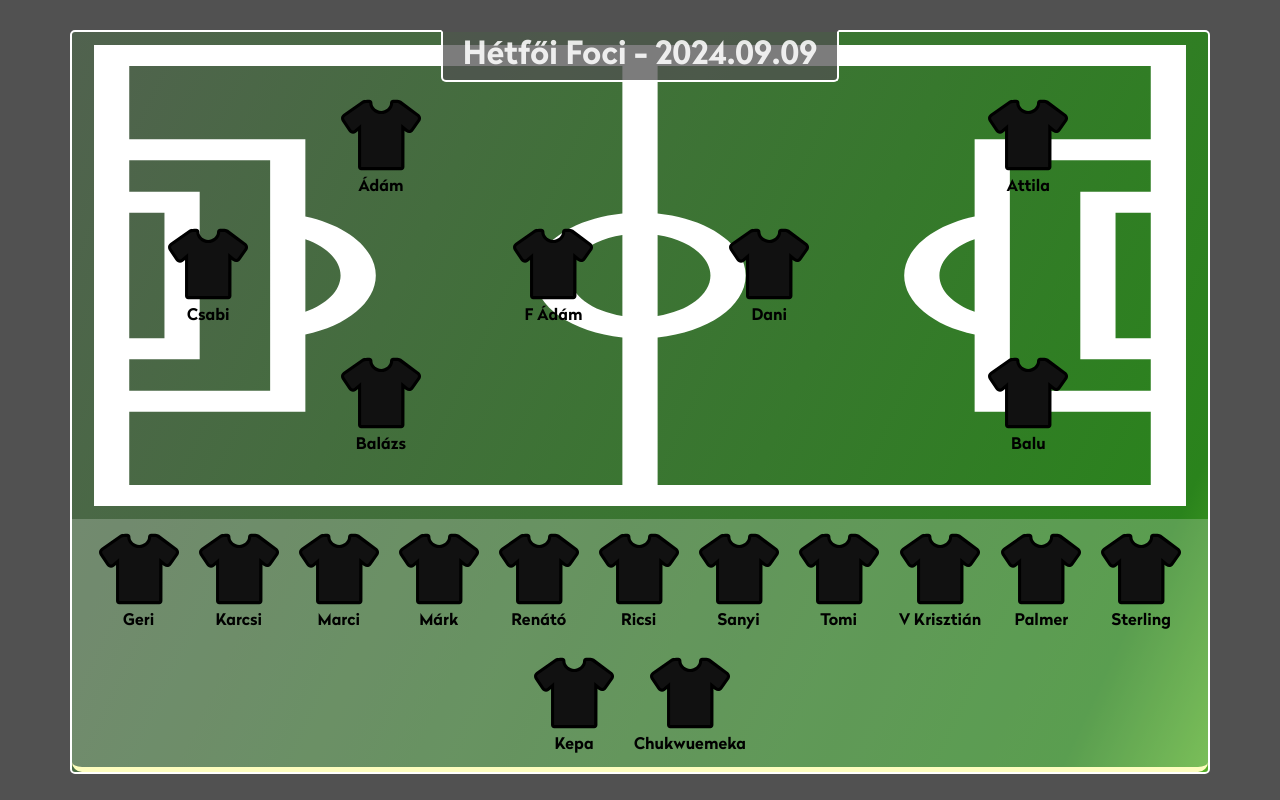
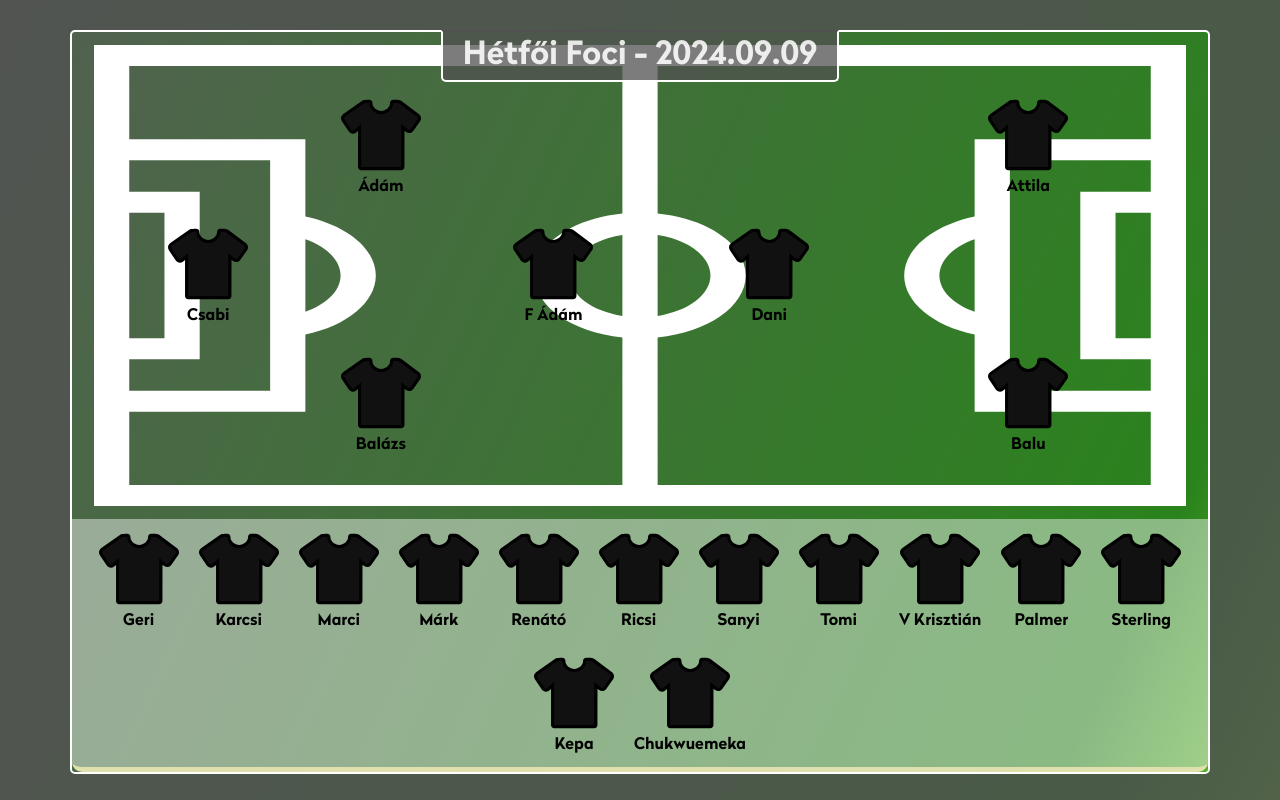
Before and after one commit to Anyelka/foci, a React (Vite) app: page / in a window 1280 px wide. Built offline with nearby package versions, Linux system fonts and the light colour scheme.

Commit message:
design change

```diff
--- a/src/index.css
+++ b/src/index.css
@@ -29,6 +29,13 @@
 
 body {
   margin: 0;
+
+  background-image: linear-gradient(
+    115deg,
+    #51624f30 0%,
+    #2a831c30 90%,
+    #55af2830 100%
+  );
 }
 
 h1 {
@@ -134,9 +141,10 @@ h1 {
 }
 
 .bench {
-  background-color: rgba(233, 240, 234, 0.25);
+  background-color: rgba(233, 240, 234, 0.5);
   /* aspect-ratio: 4 / 1; */
-  border-bottom: 5px solid rgb(253, 253, 190);
+  border-bottom: 5px solid rgb(224, 224, 174);
+  /* border-bottom: 5px solid rgb(192, 248, 209); */
   border-bottom-left-radius: 10px;
   border-bottom-right-radius: 10px;
 
```
